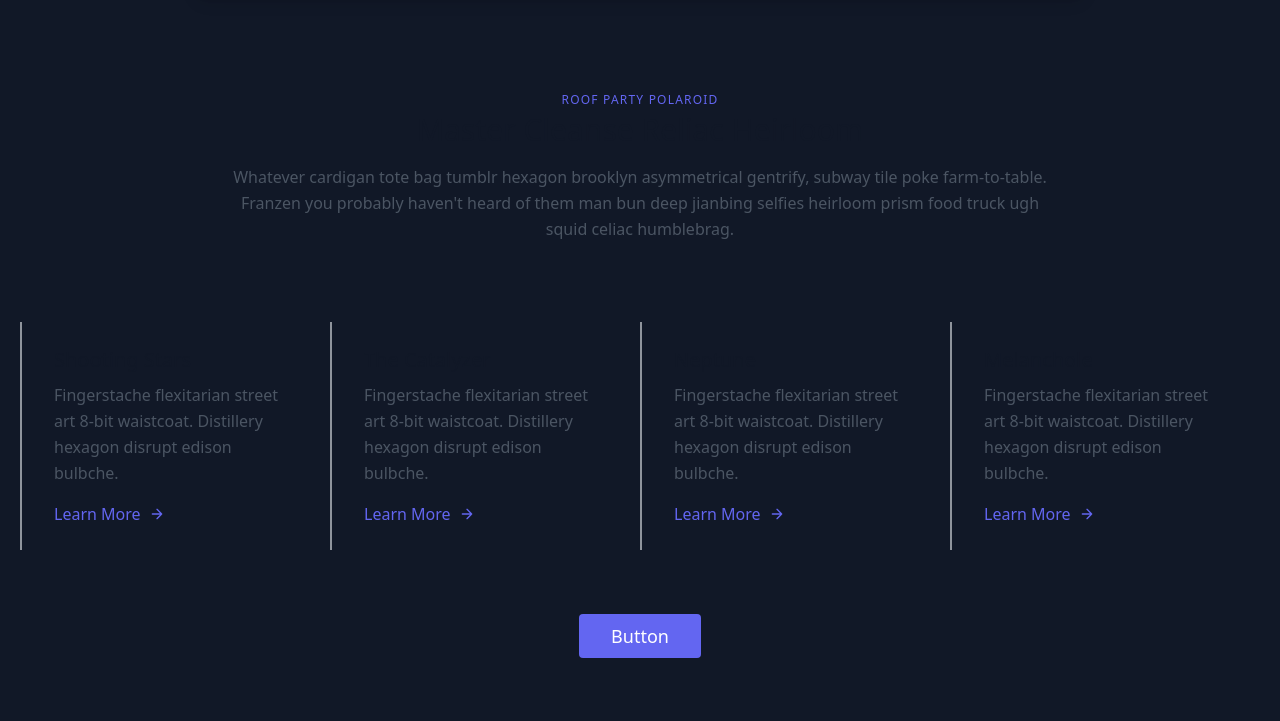
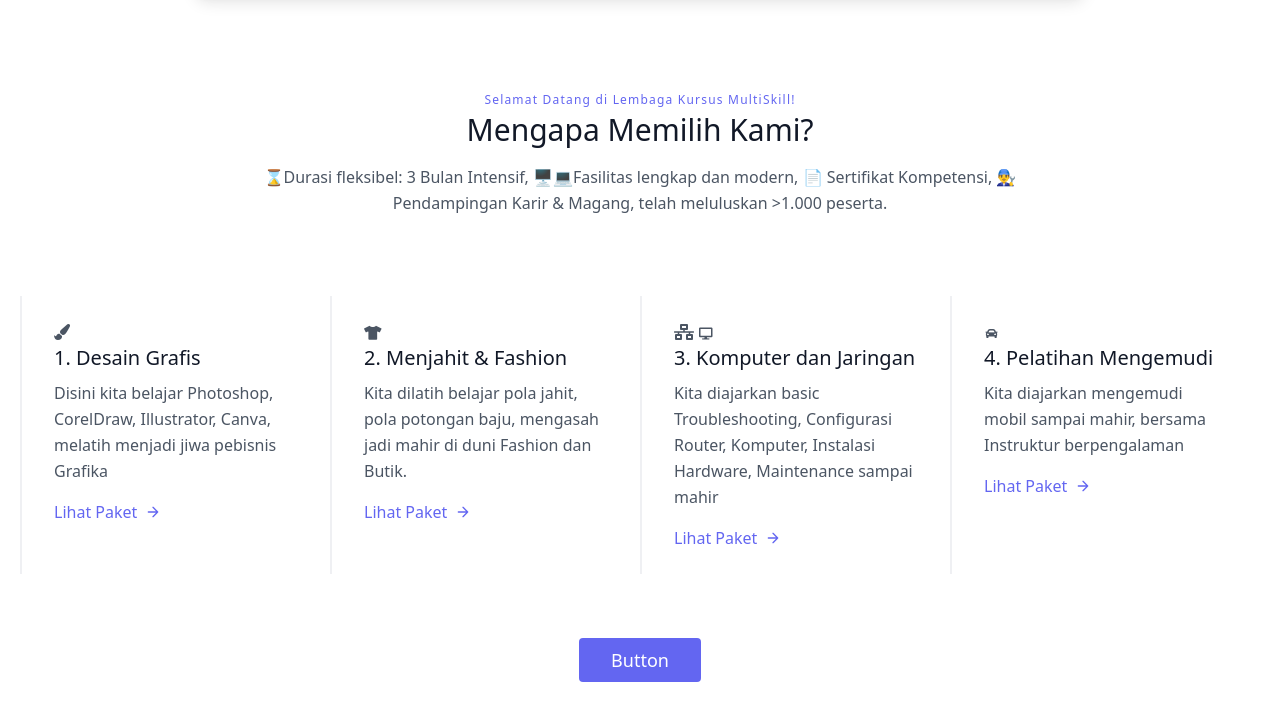
Before and after one commit to rafi-sudo/web-multiskill, a Jekyll site: the page index.html, which Jekyll copies as it is, in a window 1280 px wide and 900 px high, scrolled down 315 px, cut to the strip 169-890 px from the top of the window. Built offline with Jekyll 4.4.1, drawn with Linux system fonts in a browser that asks for light colours.

Commit message:
fa insert

```diff
--- a/index.html
+++ b/index.html
@@ -18,7 +18,7 @@
     <title>Tes</title>
     <script src="https://cdn.jsdelivr.net/npm/swiper@11/swiper-bundle.min.js"></script>
   </head>
-  <header class="text-white-body-font">
+  <header class="text-black body-font">
     <div class="container mx-auto flex flex-wrap p-5 flex-col md:flex-row items-center">
       <a class="flex title-font font-medium items-center text-gray-900 mb-4 md:mb-0">
         <img src="assets/images/logo_header.png" style="width: 9%; height: auto;"></img>
@@ -38,22 +38,22 @@
     </div>
   </header>
   <body>
-    <body class="bg-gray-900 text-white">
+    <body class="bg-white-900 text-white">
 
   <div class="max-w-4xl mx-auto mt-10">
     <div class="swiper mySwiper rounded-2xl shadow-lg overflow-hidden">
       <div class="swiper-wrapper">
         <!-- Slide 1 -->
         <div class="swiper-slide">
-          <img src="https://source.unsplash.com/random/800x400?nature" class="w-full h-64 object-cover" />
+          <img src="https://www.suarasurabaya.net/wp-content/uploads/2020/02/kk232388_clip10.jpg" class="w-full h-64 object-cover" />
         </div>
         <!-- Slide 2 -->
         <div class="swiper-slide">
-          <img src="https://source.unsplash.com/random/800x400?technology" class="w-full h-64 object-cover" />
+          <img src="https://blog-cdn.kitalulus.com/blog/wp-content/uploads/2024/02/20095937/620d2b1b611eb8fb2d6b3062_Job-desk-graphic-designer.jpg.webp" class="w-full h-64 object-cover" />
         </div>
         <!-- Slide 3 -->
         <div class="swiper-slide">
-          <img src="https://source.unsplash.com/random/800x400?city" class="w-full h-64 object-cover" />
+          <img src="https://www.toyota.astra.co.id/sites/default/files/2020-03/fit-kursus-mengemudi.jpeg" class="w-full h-64 object-cover" />
         </div>
       </div>
 
@@ -68,42 +68,47 @@
     <section class="text-gray-600 body-font">
       <div class="container px-5 py-24 mx-auto">
         <div class="flex flex-col text-center w-full mb-20">
-          <h2 class="text-xs text-indigo-500 tracking-widest font-medium title-font mb-1">ROOF PARTY POLAROID</h2>
-          <h1 class="sm:text-3xl text-2xl font-medium title-font mb-4 text-gray-900">Master Cleanse Reliac Heirloom</h1>
-          <p class="lg:w-2/3 mx-auto leading-relaxed text-base">Whatever cardigan tote bag tumblr hexagon brooklyn asymmetrical gentrify, subway tile poke farm-to-table. Franzen you probably haven't heard of them man bun deep jianbing selfies heirloom prism food truck ugh squid celiac humblebrag.</p>
+          <h2 class="text-xs text-indigo-500 tracking-widest font-medium title-font mb-1">Selamat Datang di Lembaga Kursus MultiSkill!</h2>
+          <h1 class="sm:text-3xl text-2xl font-medium title-font mb-4 text-gray-900">Mengapa Memilih Kami?</h1>
+          <p class="lg:w-2/3 mx-auto leading-relaxed text-base"> ⌛Durasi fleksibel: 3 Bulan Intensif, 🖥💻Fasilitas lengkap dan modern, 📄 Sertifikat Kompetensi, 👨‍🔧Pendampingan Karir & Magang, telah meluluskan >1.000 peserta.</p>
         </div>
         <div class="flex flex-wrap">
           <div class="xl:w-1/4 lg:w-1/2 md:w-full px-8 py-6 border-l-2 border-gray-200 border-opacity-60">
-            <h2 class="text-lg sm:text-xl text-gray-900 font-medium title-font mb-2">Shooting Stars</h2>
-            <p class="leading-relaxed text-base mb-4">Fingerstache flexitarian street art 8-bit waistcoat. Distillery hexagon disrupt edison bulbche.</p>
-            <a class="text-indigo-500 inline-flex items-center">Learn More
+            <i class="fas fa-paint-brush"></i>
+            <h2 class="text-lg sm:text-xl text-gray-900 font-medium title-font mb-2">1. Desain Grafis</h2>
+            <p class="leading-relaxed text-base mb-4">Disini kita belajar Photoshop, CorelDraw, Illustrator, Canva, melatih menjadi jiwa pebisnis Grafika</p>
+            <a class="text-indigo-500 inline-flex items-center">Lihat Paket
               <svg fill="none" stroke="currentColor" stroke-linecap="round" stroke-linejoin="round" stroke-width="2" class="w-4 h-4 ml-2" viewBox="0 0 24 24">
                 <path d="M5 12h14M12 5l7 7-7 7"></path>
               </svg>
             </a>
           </div>
           <div class="xl:w-1/4 lg:w-1/2 md:w-full px-8 py-6 border-l-2 border-gray-200 border-opacity-60">
-            <h2 class="text-lg sm:text-xl text-gray-900 font-medium title-font mb-2">The Catalyzer</h2>
-            <p class="leading-relaxed text-base mb-4">Fingerstache flexitarian street art 8-bit waistcoat. Distillery hexagon disrupt edison bulbche.</p>
-            <a class="text-indigo-500 inline-flex items-center">Learn More
+            <i class="fas fa-tshirt fa-sm fa-fw"></i>
+            <h2 class="text-lg sm:text-xl text-gray-900 font-medium title-font mb-2">2. Menjahit & Fashion</h2>
+            <p class="leading-relaxed text-base mb-4">Kita dilatih belajar pola jahit, pola potongan baju, mengasah jadi mahir di duni Fashion dan Butik.</p>
+            <a class="text-indigo-500 inline-flex items-center">Lihat Paket
               <svg fill="none" stroke="currentColor" stroke-linecap="round" stroke-linejoin="round" stroke-width="2" class="w-4 h-4 ml-2" viewBox="0 0 24 24">
                 <path d="M5 12h14M12 5l7 7-7 7"></path>
               </svg>
             </a>
           </div>
           <div class="xl:w-1/4 lg:w-1/2 md:w-full px-8 py-6 border-l-2 border-gray-200 border-opacity-60">
-            <h2 class="text-lg sm:text-xl text-gray-900 font-medium title-font mb-2">Neptune</h2>
-            <p class="leading-relaxed text-base mb-4">Fingerstache flexitarian street art 8-bit waistcoat. Distillery hexagon disrupt edison bulbche.</p>
-            <a class="text-indigo-500 inline-flex items-center">Learn More
+            <i class="fas fa-network-wired"></i>
+            <i class="fas fa-desktop fa-xs fa-fw"></i>
+            <h2 class="text-lg sm:text-xl text-gray-900 font-medium title-font mb-2">3. Komputer dan Jaringan</h2>
+            <p class="leading-relaxed text-base mb-4">Kita diajarkan basic Troubleshooting, Configurasi Router, Komputer, Instalasi Hardware, Maintenance sampai mahir</p>
+            <a class="text-indigo-500 inline-flex items-center">Lihat Paket
               <svg fill="none" stroke="currentColor" stroke-linecap="round" stroke-linejoin="round" stroke-width="2" class="w-4 h-4 ml-2" viewBox="0 0 24 24">
                 <path d="M5 12h14M12 5l7 7-7 7"></path>
               </svg>
             </a>
           </div>
           <div class="xl:w-1/4 lg:w-1/2 md:w-full px-8 py-6 border-l-2 border-gray-200 border-opacity-60">
-            <h2 class="text-lg sm:text-xl text-gray-900 font-medium title-font mb-2">Melanchole</h2>
-            <p class="leading-relaxed text-base mb-4">Fingerstache flexitarian street art 8-bit waistcoat. Distillery hexagon disrupt edison bulbche.</p>
-            <a class="text-indigo-500 inline-flex items-center">Learn More
+            <i class="fas fa-car fa-xs fa-fw"></i>
+            <h2 class="text-lg sm:text-xl text-gray-900 font-medium title-font mb-2">4. Pelatihan Mengemudi</h2>
+            <p class="leading-relaxed text-base mb-4">Kita diajarkan mengemudi mobil sampai mahir, bersama Instruktur berpengalaman</p>
+            <a class="text-indigo-500 inline-flex items-center">Lihat Paket
               <svg fill="none" stroke="currentColor" stroke-linecap="round" stroke-linejoin="round" stroke-width="2" class="w-4 h-4 ml-2" viewBox="0 0 24 24">
                 <path d="M5 12h14M12 5l7 7-7 7"></path>
               </svg>
@@ -113,6 +118,7 @@
         <button class="flex mx-auto mt-16 text-white bg-indigo-500 border-0 py-2 px-8 focus:outline-none hover:bg-indigo-600 rounded text-lg">Button</button>
       </div>
     </section>
+
     </body>
      <footer class="text-gray-600 body-font">
        <div class="container px-5 py-24 mx-auto flex md:items-center lg:items-start md:flex-row md:flex-nowrap flex-wrap flex-col">
```
